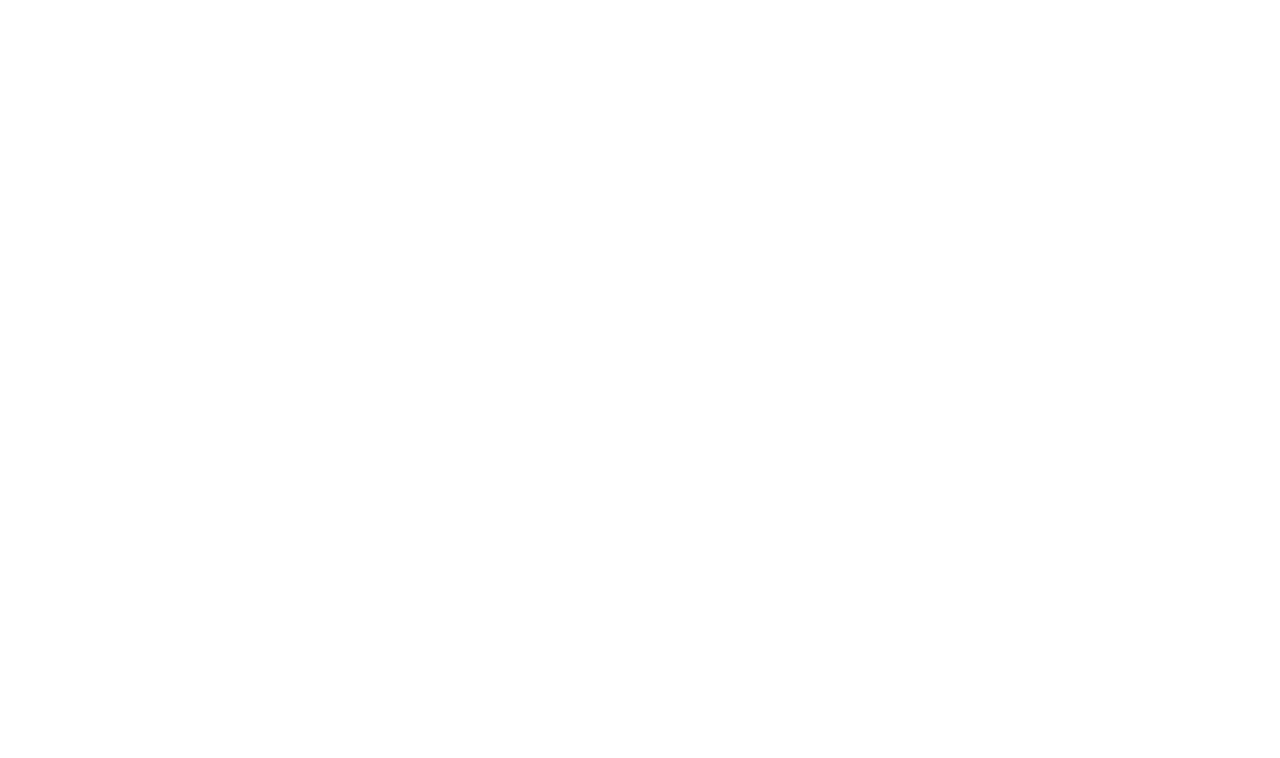
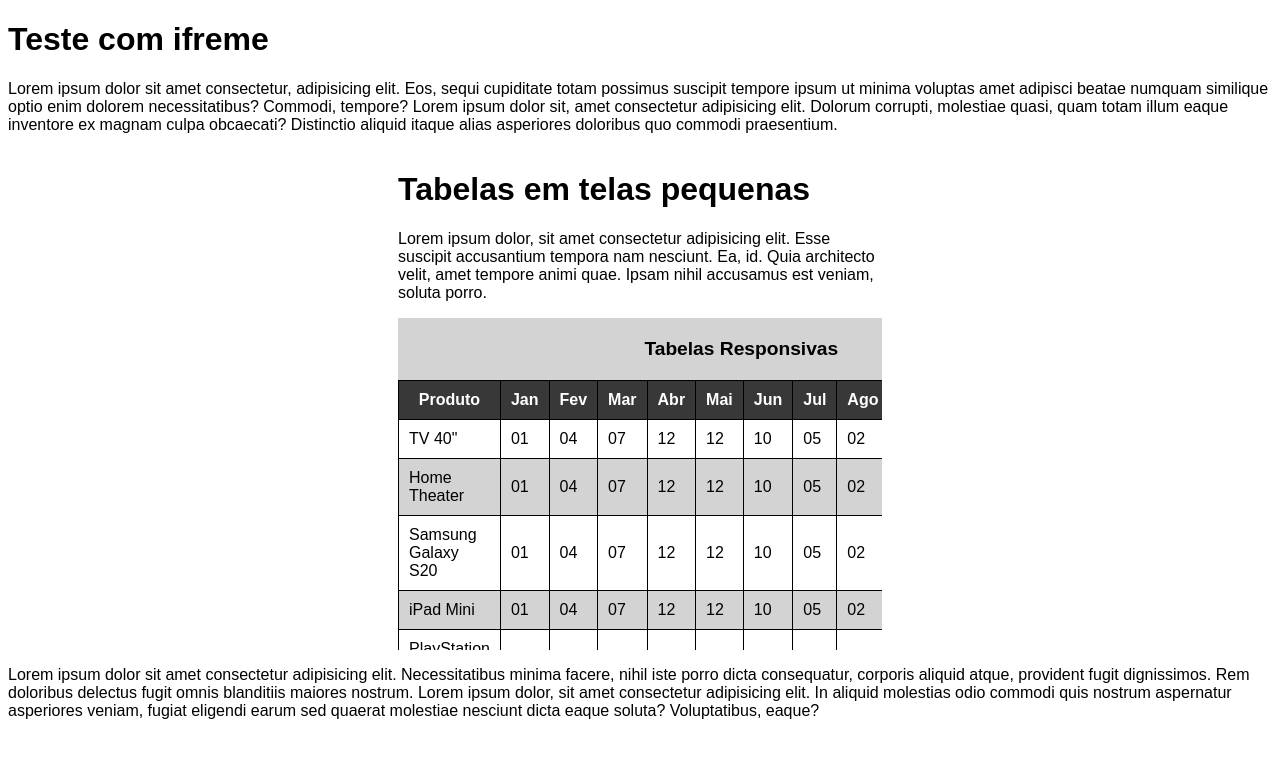
Before and after one commit to MichelFreitasSantos/HTML-CSS, a plain HTML site: page Modulo 4/exe024/iframe002.html in a window 1280 px wide. Drawn offline with Linux system fonts and the light colour scheme.

Commit message:
Update iframe002.html

```diff
--- a/Modulo 4/exe024/iframe002.html
+++ b/Modulo 4/exe024/iframe002.html
@@ -1,11 +1,28 @@
 <!DOCTYPE html>
-<html lang="en">
+<html lang="pt-br">
 <head>
     <meta charset="UTF-8">
     <meta name="viewport" content="width=device-width, initial-scale=1.0">
-    <title>Document</title>
+    <title>iframe</title>
+
+    <style>
+        body {
+            font-family: Arial, Helvetica, sans-serif;
+        }
+
+        iframe {
+            /* width: 300px; */
+            display: block;
+            margin: auto;
+        }
+    </style>
 </head>
 <body>
+    <h1>Teste com ifreme</h1>
+    <p>Lorem ipsum dolor sit amet consectetur, adipisicing elit. Eos, sequi cupiditate totam possimus suscipit tempore ipsum ut minima voluptas amet adipisci beatae numquam similique optio enim dolorem necessitatibus? Commodi, tempore? Lorem ipsum dolor sit, amet consectetur adipisicing elit. Dolorum corrupti, molestiae quasi, quam totam illum eaque inventore ex magnam culpa obcaecati? Distinctio aliquid itaque alias asperiores doloribus quo commodi praesentium.</p>
 
+    <iframe src="../../Modulo 3/exe023/tabela006.html" frameborder="0" height="500px" width="500px"></iframe>
+
+    <p>Lorem ipsum dolor sit amet consectetur adipisicing elit. Necessitatibus minima facere, nihil iste porro dicta consequatur, corporis aliquid atque, provident fugit dignissimos. Rem doloribus delectus fugit omnis blanditiis maiores nostrum. Lorem ipsum dolor, sit amet consectetur adipisicing elit. In aliquid molestias odio commodi quis nostrum aspernatur asperiores veniam, fugiat eligendi earum sed quaerat molestiae nesciunt dicta eaque soluta? Voluptatibus, eaque?</p>
 </body>
 </html>
```
